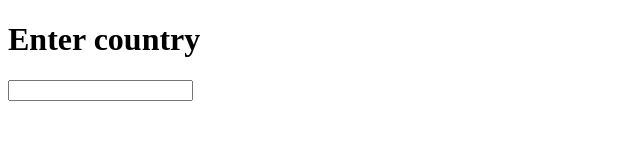
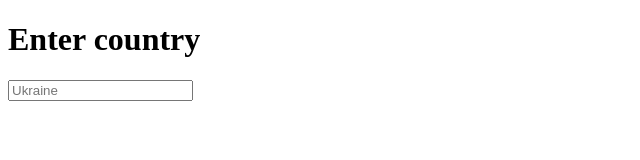
Before and after one commit to Elegantniy/goit-js-hw-10, a plain HTML site: page index.html in a window 1280 px wide. Shown: the full height of the page, 0-640 px from the left. Drawn offline with Linux system fonts and the light colour scheme.

Commit message:
Deploying to gh-pages from @ Elegantniy/goit-js-hw-10@6fa0cf3776205a54dd5801f5d10f1a06e57dc2b1 🚀

```diff
--- a/index.html
+++ b/index.html
@@ -1 +1 @@
-<!DOCTYPE html><html lang="en"><head><link rel="stylesheet" href="/goit-js-hw-10/index.866eb5d6.css"><meta charset="utf-8"><meta http-equiv="X-UA-Compatible" content="IE=edge"><meta name="viewport" content="width=device-width, initial-scale=1.0"><title>Homework 10</title></head><body> <h1>Enter country</h1> <input type="text" id="search-box"> <ul class="country-list"></ul> <div class="country-info"></div> <script src="/goit-js-hw-10/index.7bcf76de.js" type="module"></script><script src="/goit-js-hw-10/index.dab355b9.js" nomodule="" defer></script> </body></html>
+<!DOCTYPE html><html lang="en"><head><link rel="stylesheet" href="/goit-js-hw-10/index.866eb5d6.css"><meta charset="utf-8"><meta http-equiv="X-UA-Compatible" content="IE=edge"><meta name="viewport" content="width=device-width, initial-scale=1.0"><title>Homework 10</title></head><body> <h1>Enter country</h1> <input type="text" id="search-box" placeholder="Ukraine"> <ul class="country-list"></ul> <div class="country-info"></div> <script src="/goit-js-hw-10/index.7bcf76de.js" type="module"></script><script src="/goit-js-hw-10/index.dab355b9.js" nomodule="" defer></script> </body></html>
```
